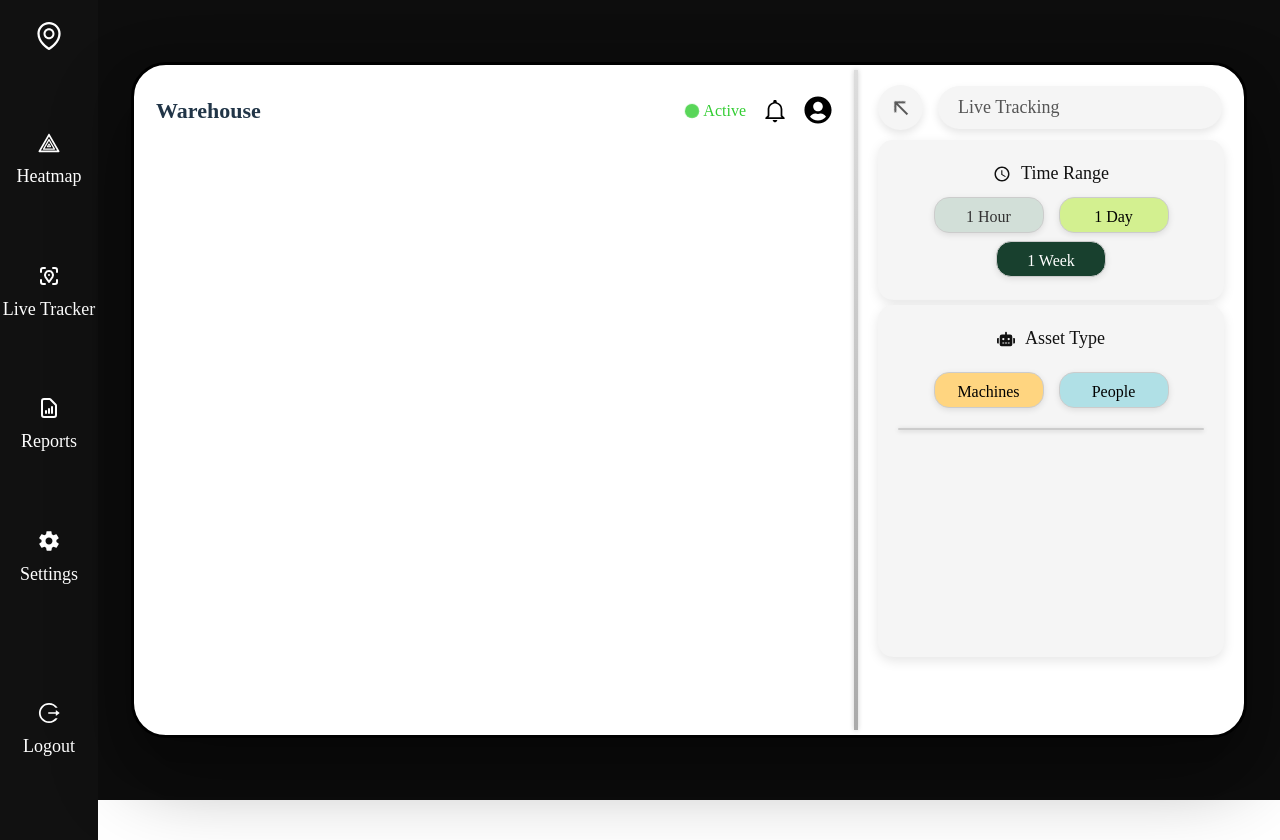
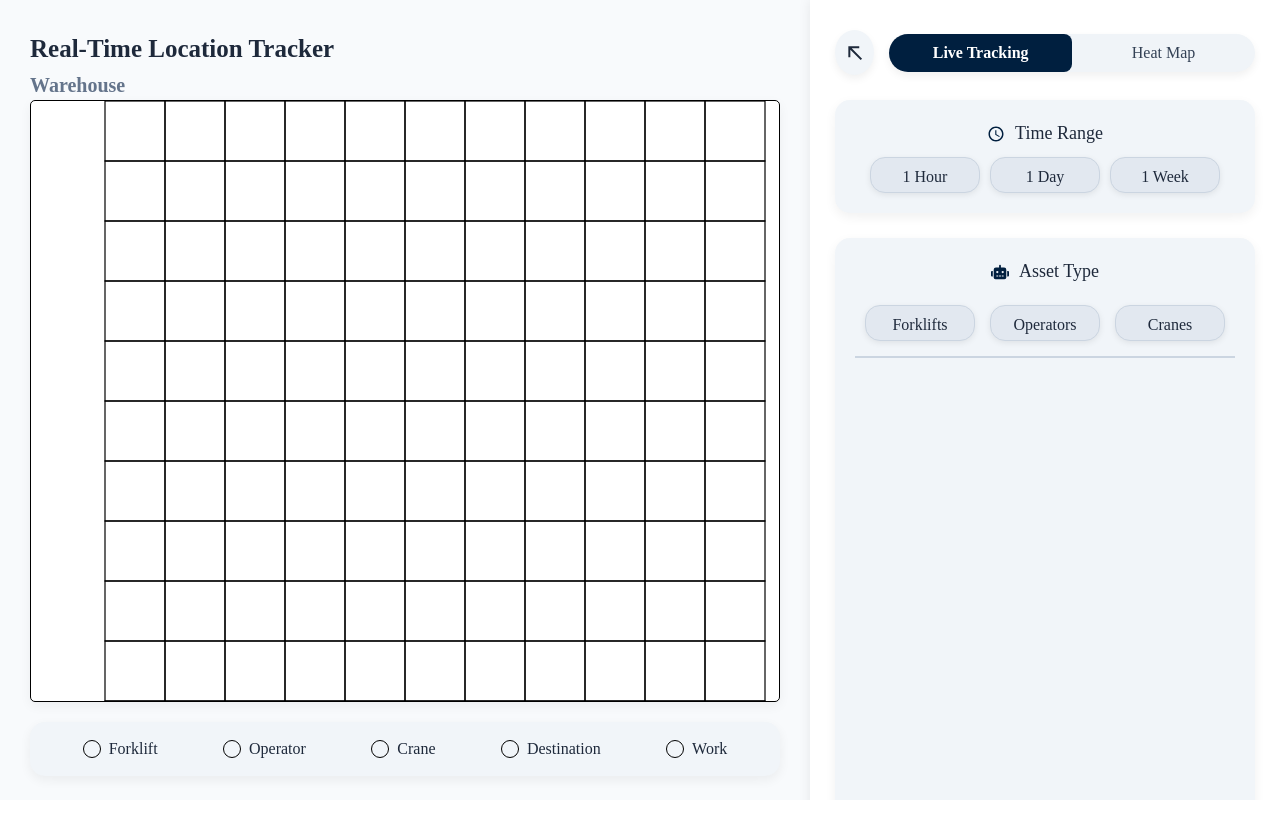
Before and after one commit to Prirmehta/RTLS, a React (Vite) app: page / in a window 1280 px wide. After the commit the page ends 800 px from the top, so only its background shows below. Built offline with nearby package versions, Linux system fonts and the light colour scheme.

Commit message:
Your commit message here

```diff
--- a/package.json
+++ b/package.json
@@ -10,9 +10,12 @@
     "preview": "vite preview"
   },
   "dependencies": {
+    "@react-three/drei": "^10.3.0",
+    "@react-three/fiber": "^9.1.2",
     "react": "^19.1.0",
     "react-dom": "^19.1.0",
-    "react-icons": "^5.5.0"
+    "react-icons": "^5.5.0",
+    "three": "^0.177.0"
   },
   "devDependencies": {
     "@eslint/js": "^9.25.0",
--- a/src/components/Dashboard.tsx
+++ b/src/components/Dashboard.tsx
@@ -1,254 +1,334 @@
-import React, { useState } from 'react';
-import Sidebar from './Sidebar';
-import { FaUserCircle, FaRobot } from 'react-icons/fa';
-import { IoMdNotificationsOutline } from 'react-icons/io';
+import React, { useState, useEffect } from 'react';
 import { BiArrowBack } from "react-icons/bi";
 import { MdAccessTime } from "react-icons/md";
+import { FaRobot } from "react-icons/fa";
 
 const styles = `
+
 @keyframes blink {
   0% { transform: scale(1); opacity: 1; }
   50% { transform: scale(1.4); opacity: 0.6; }
   100% { transform: scale(1); opacity: 1; }
 }
+
+@keyframes detailFadeIn {
+  0% { transform: translateY(20px); opacity: 0; }
+  100% { transform: translateY(0); opacity: 1; }
+}
+
+.detail-animation {
+  animation: detailFadeIn 0.5s ease-in-out forwards;
+}
+
+
+}
 .expand {
-  max-height: 1000px;
+  max-height: 400px;
   opacity: 1;
-  transition: max-height 0.5s ease, opacity 0.5s ease;
+  animation: slideIn 0.4s ease-out;
+  transition: max-height 0.6s ease, opacity 0.6s ease;
 }
 .collapse {
   max-height: 0;
   opacity: 0;
   overflow: hidden;
-  transition: max-height 0.5s ease, opacity 0.5s ease;
+  transition: max-height 0.6s ease, opacity 0.6s ease;
+}
+@keyframes slideIn {
+  from { transform: translateY(30px); opacity: 0; }
+  to { transform: translateY(0); opacity: 1; }
+}
+.toggle-btns {
+  display: flex;
+  justify-content: center;
+  align-items: center;
+  background-color: #f0f4f8;
+  border-radius: 35px;
+  box-shadow: 0 4px 8px rgba(0, 0, 0, 0.06);
+  overflow: hidden;
+  transition: all 0.4s ease;
+  width: 100%;
+}
+.toggle-btns button {
+  flex: 1;
+  padding: 10px 0;
+  font-size: 16px;
+  font-family: 'Times New Roman';
+  border: none;
+  cursor: pointer;
+  transition: all 0.3s ease;
+  background-color: transparent;
+  color: #334155;
+}
+.toggle-btns button.active {
+  background-color: #001f3f;
+  color: white;
+  font-weight: bold;
+}
+.tooltip {
+  font-family: 'Times New Roman';
+  font-size: 13px;
+  fill: #000000;
 }
 `;
 
+const AssetLayout = ({ activeAsset, expandedId }) => {
+  const rows = 10;
+  const cols = 10;
+  const cellSize = 50;
+
+  const cells = [];
+  for (let row = 0; row <= rows; row++) {
+    for (let col = 0; col <= cols; col++) {
+      cells.push(
+        <rect
+          key={`cell-${row}-${col}`}
+          x={col * cellSize}
+          y={row * cellSize}
+          width={cellSize}
+          height={cellSize}
+          fill="none"
+          stroke="#000"
+          strokeWidth="1"
+        />
+      );
+    }
+  }
+
+  const positions = {
+    '1': { x: 100, y: 100 },
+    '2': { x: 200, y: 150 },
+    '3': { x: 300, y: 200 },
+    '4': { x: 150, y: 250 },
+  };
+
+  const circles = expandedId && positions[expandedId] ? (
+    <>
+      <circle
+        cx={positions[expandedId].x}
+        cy={positions[expandedId].y}
+        r="18"
+        fill={activeAsset === 'Forklifts' ? 'yellow' : activeAsset === 'Cranes' ? 'orange' : 'blue'}
+        stroke="#000"
+        strokeWidth="1"
+      />
+      <text
+        x={positions[expandedId].x}
+        y={positions[expandedId].y - 25}
+        textAnchor="middle"
+        className="tooltip"
+      >
+        {activeAsset === 'Forklifts' ? `ForkliftID: #${expandedId}` : activeAsset === 'Cranes' ? `CraneID: #${expandedId}` : `OperatorID: #${expandedId}`}
+      </text>
+    </>
+  ) : null;
+
+  return (
+    <svg width="100%" height="100%" viewBox={`0 0 ${cols * cellSize} ${rows * cellSize}`}>
+      {cells}
+      {circles}
+    </svg>
+  );
+};
+
 const Dashboard = () => {
+  const [panelOpen, setPanelOpen] = useState(true);
+  const [isMobile, setIsMobile] = useState(window.innerWidth < 768);
+  const [activeToggle, setActiveToggle] = useState('Live Tracking');
   const [activeButton, setActiveButton] = useState('');
   const [activeAsset, setActiveAsset] = useState('');
   const [expandedId, setExpandedId] = useState(null);
 
-  const handleButtonClick = (label) => {
-    setActiveButton(label);
-  };
+  const handleResize = () => setIsMobile(window.innerWidth < 768);
 
+  useEffect(() => {
+    window.addEventListener('resize', handleResize);
+    handleResize();
+    return () => window.removeEventListener('resize', handleResize);
+  }, []);
+
+  useEffect(() => {
+    setPanelOpen(!isMobile);
+  }, [isMobile]);
+
+  const handleButtonClick = (label) => setActiveButton(label);
   const handleAssetClick = (label) => {
     setActiveAsset(label);
     setExpandedId(null);
   };
+  const handleIdClick = (id) => setExpandedId(prev => (prev === id ? null : id));
 
-  const handleIdClick = (id) => {
-    setExpandedId(prev => (prev === id ? null : id));
-  };
+  const assetIds = ['1', '2', '3', '4'];
+  const getCurrentIds = () =>
+    ['Forklifts', 'Operators', 'Cranes'].includes(activeAsset) ? assetIds : [];
 
-  const buttonStyles = (label, bgColor, textColor, activeLabel) => ({
-    width: '110px',
-    height: '36px',
-    borderRadius: '15px',
-    border: activeLabel === label ? '2px solid red' : '1px solid #ccc',
-    backgroundColor: bgColor,
+  const buttonStyles = (label, defaultBg, defaultText, activeLabel) => ({
+    width: '110px', height: '36px', borderRadius: '15px',
+    border: activeLabel === label ? '2px solid #001f3f' : '1px solid #cbd5e1',
+    backgroundColor: activeLabel === label ? '#001f3f' : defaultBg,
     fontFamily: 'Times New Roman',
     fontSize: '16px',
-    color: textColor,
+    color: activeLabel === label ? '#ffffff' : defaultText,
     cursor: 'pointer',
-    boxShadow: activeLabel === label ? '0 4px 10px rgba(0,0,0,0.3)' : '0 2px 6px rgba(0,0,0,0.1)',
-    transform: activeLabel === label ? 'translateY(-3px)' : 'translateY(0)',
+    fontWeight: activeLabel === label ? 'bold' : 'normal',
+    boxShadow: activeLabel === label ? '0 4px 10px rgba(0, 0, 0, 0.2)' : '0 2px 6px rgba(0,0,0,0.08)',
+    transform: activeLabel === label ? 'translateY(-2px)' : 'translateY(0)',
     transition: 'all 0.2s ease-in-out'
   });
 
-  const machineIds = ['1', '2', '3', '4'];
-  const peopleIds = ['1', '2', '3', '4'];
-
-  const getCurrentIds = () => {
-    if (activeAsset === 'Machines') return machineIds;
-    if (activeAsset === 'People') return peopleIds;
-    return [];
-  };
-
-  const renderDetails = () => {
-    return (
+  const renderDetails = () => (
     <div style={{
-        backgroundColor: '#f9f9f9',
-        borderRadius: '12px',
-        marginTop: '8px',
-        boxShadow: '0 4px 10px rgba(0,0,0,0.1)',
-        fontFamily: 'Times New Roman',
-        color: '#333',
+      backgroundColor: '#f1f5f9', borderRadius: '12px', marginTop: '8px',
+      boxShadow: '0 4px 8px rgba(0,0,0,0.06)', fontFamily: 'Times New Roman', color: '#1e293b',
     }}>
+      <div style={{ display: 'grid', gridTemplateColumns: '1fr 1fr', gap: '12px', padding: '16px' }}>
+        {['Average Speed', 'Distance Travelled', 'Pace', 'Load Count'].map((title, i) => (
+          <div key={i} style={{ backgroundColor: '#e2e8f0', borderRadius: '10px', padding: '10px', textAlign: 'center' }}>
+            <div style={{ fontSize: '13px', marginBottom: '5px' }}>{title}</div>
+            <div style={{ fontSize: '15px', fontWeight: 'bold' }}>{['14 km/hr', '14 km', '6 minutes/km', '12'][i]}</div>
+          </div>
+        ))}
+      </div>
       <div style={{
-          display: 'grid',
-          gridTemplateColumns: '1fr 1fr',
-          gap: '12px',
-          padding: '16px'
+        backgroundColor: '#cbd5e1', borderRadius: '10px', padding: '15px', margin: '15px',
+        fontSize: '15px', color: '#1e293b', boxShadow: '0 4px 6px rgba(0,0,0,0.05)',
       }}>
-          <div style={{ backgroundColor: '#fff', borderRadius: '10px', padding: '10px', textAlign: 'center' }}>
-            <div style={{ fontSize: '13px', marginBottom: '5px' }}>Average Speed</div>
-            <div style={{ fontSize: '15px', fontWeight: 'bold' }}>14 km/hr</div>
-          </div>
-
-          <div style={{ backgroundColor: '#fff', borderRadius: '10px', padding: '10px', textAlign: 'center' }}>
-            <div style={{ fontSize: '13px', marginBottom: '5px' }}>Distance Travelled</div>
-            <div style={{ fontSize: '15px', fontWeight: 'bold' }}>14 km</div>
-          </div>
-
-          <div style={{ backgroundColor: '#fff', borderRadius: '10px', padding: '10px', textAlign: 'center' }}>
-            <div style={{ fontSize: '13px', marginBottom: '5px' }}>Pace</div>
-            <div style={{ fontSize: '15px', fontWeight: 'bold' }}>6 minutes/km</div>
-          </div>
-
-          <div style={{ backgroundColor: '#fff', borderRadius: '10px', padding: '10px', textAlign: 'center' }}>
-            <div style={{ fontSize: '13px', marginBottom: '5px' }}>Load Count</div>
-            <div style={{ fontSize: '15px', fontWeight: 'bold' }}>12</div>
-          </div>
+        <div style={{ fontWeight: 'bold', fontSize: '16px', marginBottom: '10px' }}>Path Details</div>
+        {['Loading Zone - 10:00 AM', 'Storage Area - 10:30 AM', 'Processing Unit - 11:00 AM', 'Packaging - 11:30 AM', 'Exit - 12:00 PM']
+          .map((text, idx) => <div key={idx}>{idx + 1} : {text}</div>)}
       </div>
     </div>
   );
-  };
 
   return (
-    <div style={{ display: 'flex', height: '100vh', width: '100vw', backgroundColor: '#0d0d0d' }}>
+    <>
       <style>{styles}</style>
-
-      <Sidebar />
-
-      <div style={{ flex: 1, display: 'flex', justifyContent: 'center', alignItems: 'center', padding: '1px' }}>
+      <div style={{ display: 'flex', width: '100vw', height: '100vh', overflow: 'hidden', position: 'relative', backgroundColor: '#ffffff' }}>
         <div style={{
-          width: 'calc(100% - 70px)',
-          height: 'calc(100% - 70px)',
-          maxWidth: '1256px',
-          maxHeight: '670px',
+          flex: panelOpen ? 2 : 1,
+          padding: '30px',
+          backgroundColor: '#f8fafc',
+          display: 'flex',
+          flexDirection: 'column',
+          justifyContent: 'space-between'
+        }}>
+          <div>
+            <div style={{ fontSize: '25px', fontWeight: 'bold', fontFamily: 'Times New Roman', color: '#1e293b', marginBottom: '2px' }}>
+              Real-Time Location Tracker
+            </div>
+            <h3 style={{ fontFamily: 'Times New Roman', fontSize: '20px', margin: 0, color: '#64748b' }}>Warehouse</h3>
+            <div style={{
+              height: '75vh',
               backgroundColor: '#fff',
-          borderRadius: '35px',
-          border: '3px solid #000',
-          boxShadow: `0 40px 80px rgba(0, 0, 0, 0.35), 0 20px 40px rgba(0, 0, 0, 0.2)`,
-          transition: 'all 0.3s ease-in-out',
-          display: 'flex',
-          overflow: 'hidden'
+              border: '1px solid #000',
+              borderRadius: '5px',
+              boxShadow: '0 4px 12px rgba(0,0,0,0.05)',
+              display: 'flex', justifyContent: 'center', alignItems: 'center',
+              fontSize: '22px', marginBottom: '20px', overflow: 'auto'
             }}>
-
-          {/* Left Section */}
-          <div style={{ flex: 1.2, padding: '2px' }}>
-            <div style={{
-              display: 'flex', justifyContent: 'space-between', alignItems: 'center',
-              marginTop: '5px', marginLeft: '20px', marginRight: '20px'
-            }}>
-              <h3 style={{ fontFamily: 'Times New Roman', fontSize: '22px' }}>Warehouse</h3>
-
-              <div style={{ display: 'flex', alignItems: 'center', gap: '15px' }}>
-                <div style={{ display: 'flex', alignItems: 'center', gap: '5px' }}>
-                  <div style={{
-                    width: '12px', height: '12px', borderRadius: '50%',
-                    backgroundColor: '#32CD32', animation: 'blink 1.5s infinite'
-                  }}></div>
-                  <span style={{ color: '#32CD32', fontFamily: 'Times New Roman', fontSize: '16px' }}>
-                    Active
-                  </span>
-                </div>
-                <IoMdNotificationsOutline size={28} color="#000" />
-                <FaUserCircle size={28} color="#000" style={{ marginTop: '-2px' }} />
+              <AssetLayout activeAsset={activeAsset} expandedId={expandedId} />
             </div>
           </div>
+          <div style={{
+            backgroundColor: '#f1f5f9',
+            borderRadius: '15px',
+            boxShadow: '0 4px 12px rgba(0, 0, 0, 0.06)',
+            padding: '15px 20px',
+            display: 'flex',
+            justifyContent: 'space-around',
+            alignItems: 'center',
+            fontFamily: 'Times New Roman',
+            fontSize: '16px',
+            color: '#1e293b'
+          }}>
+            {['Forklift', 'Operator', 'Crane', 'Destination', 'Work'].map((label, index) => (
+              <div key={index} style={{ display: 'flex', alignItems: 'center', gap: '8px' }}>
+                <div style={{ width: '16px', height: '16px', borderRadius: '50%', border: '1px solid #000' }}></div>
+                <span>{label}</span>
               </div>
-
-          {/* Divider */}
-          <div style={{
-            width: '2px', background: 'linear-gradient(to bottom, #ddd, #aaa)',
-            boxShadow: '0 0 5px rgba(0,0,0,0.2)', padding: '1px', marginTop: '5px', marginBottom: '5px'
-          }} />
-
-          {/* Right Section */}
-          <div style={{ flex: 0.4, padding: '20px', display: 'flex', flexDirection: 'column' }}>
-            {/* Back button + Live Tracking */}
-            <div style={{ display: 'flex', alignItems: 'center', marginBottom: '10px', gap: '15px' }}>
-              <div style={{
-                width: '45px', height: '45px', borderRadius: '50%',
-                backgroundColor: '#f5f5f5', boxShadow: '0 4px 8px rgba(0, 0, 0, 0.1)',
-                display: 'flex', justifyContent: 'center', alignItems: 'center',
-                cursor: 'pointer'
-              }}>
-                <BiArrowBack size={24} color="#555" style={{ transform: 'rotate(45deg)' }} />
-              </div>
-
-              <div style={{
-                flex: 1, backgroundColor: '#f5f5f5', borderRadius: '35px',
-                padding: '8px 20px', marginRight: '2px', boxShadow: '0 4px 8px rgba(0, 0, 0, 0.1)',
-              }}>
-                <span style={{ fontFamily: 'Times New Roman', fontSize: '18px', color: '#555' }}>
-                  Live Tracking
-                </span>
+            ))}
           </div>
         </div>
-
-            {/* Time Range Rectangle */}
+        {panelOpen && (
           <div style={{
-              margin: '0 auto 5px auto',
-              backgroundColor: '#f5f5f5',
-              borderRadius: '15px',
-              boxShadow: '0 4px 12px rgba(0, 0, 0, 0.1)',
-              padding: '20px',
-              height: '120px',
-              width: '306px'
+            width: isMobile ? '100%' : '420px',
+            height: '100vh',
+            backgroundColor: '#ffffff',
+            boxShadow: '0 0 12px rgba(0,0,0,0.08)',
+            padding: '30px 25px',
+            display: 'flex', flexDirection: 'column', gap: '25px',
+            position: isMobile ? 'absolute' : 'relative', right: 0, top: 0,
+            zIndex: 5, overflow: 'hidden'
           }}>
-              <div style={{ display: 'flex', alignItems: 'center', justifyContent: 'center', gap: '10px', marginBottom: '10px' }}>
-                <MdAccessTime size={18} color="#111" />
-                <span style={{ fontFamily: 'Times New Roman', fontSize: '18px', color: '#111' }}>
-                  Time Range
-                </span>
+            <div style={{ display: 'flex', alignItems: 'center', gap: '15px' }}>
+              <div onClick={() => setPanelOpen(false)} style={{
+                width: '45px', height: '45px', borderRadius: '50%',
+                backgroundColor: '#f1f5f9', boxShadow: '0 4px 8px rgba(0, 0, 0, 0.06)',
+                display: 'flex', justifyContent: 'center', alignItems: 'center', cursor: 'pointer'
+              }}>
+                <BiArrowBack size={24} color="#1e293b" style={{ transform: 'rotate(45deg)' }} />
               </div>
-
-              <div style={{ display: 'flex', justifyContent: 'center', gap: '15px', marginBottom: '8px' }}>
-                <button style={buttonStyles('1 Hour', '#D2DFD8', '#333', activeButton)} onClick={() => handleButtonClick('1 Hour')}>1 Hour</button>
-                <button style={buttonStyles('1 Day', '#D3F090', 'black', activeButton)} onClick={() => handleButtonClick('1 Day')}>1 Day</button>
-              </div>
-
-              <div style={{ display: 'flex', justifyContent: 'center' }}>
-                <button style={buttonStyles('1 Week', '#18402E', 'white', activeButton)} onClick={() => handleButtonClick('1 Week')}>1 Week</button>
+              <div className="toggle-btns">
+                <button className={activeToggle === 'Live Tracking' ? 'active' : ''} onClick={() => setActiveToggle('Live Tracking')}>
+                  Live Tracking
+                </button>
+                <button className={activeToggle === 'Heat Map' ? 'active' : ''} onClick={() => setActiveToggle('Heat Map')}>
+                  Heat Map
+                </button>
               </div>
             </div>
-
-            {/* Asset Type Rectangle */}
+            <div style={{ backgroundColor: '#f1f5f9', borderRadius: '15px', boxShadow: '0 4px 12px rgba(0, 0, 0, 0.06)', padding: '20px' }}>
+              <div style={{ display: 'flex', justifyContent: 'center', alignItems: 'center', gap: '10px', marginBottom: '10px' }}>
+                <MdAccessTime size={18} color="#001f3f" />
+                <span style={{ fontFamily: 'Times New Roman', fontSize: '18px', color: '#1e293b' }}>Time Range</span>
+              </div>
+              <div style={{ display: 'flex', justifyContent: 'center', gap: '10px', flexWrap: 'wrap' }}>
+                {['1 Hour', '1 Day', '1 Week'].map((label) => (
+                  <button
+                    key={label}
+                    style={buttonStyles(label, '#e2e8f0', '#1e293b', activeButton)}
+                    onClick={() => handleButtonClick(label)}
+                  >
+                    {label}
+                  </button>
+                ))}
+              </div>
+            </div>
             <div style={{
-              width: '306px',
-              height: '312px',
-              margin: '0 auto',
-              backgroundColor: '#f5f5f5',
-              borderRadius: '15px',
-              boxShadow: '0 4px 12px rgba(0, 0, 0, 0.1)',
-              padding: '20px'
+              backgroundColor: '#f1f5f9', borderRadius: '15px',
+              boxShadow: '0 4px 12px rgba(0, 0, 0, 0.06)',
+              padding: '20px', flex: 1, overflowY: 'auto'
             }}>
               <div style={{ display: 'flex', justifyContent: 'center', alignItems: 'center', gap: '10px', marginBottom: '20px' }}>
-                <FaRobot size={18} color="#111" />
-                <span style={{ fontFamily: 'Times New Roman', fontSize: '18px', color: '#111' }}>Asset Type</span>
+                <FaRobot size={18} color="#001f3f" />
+                <span style={{ fontFamily: 'Times New Roman', fontSize: '18px', color: '#1e293b' }}>Asset Type</span>
               </div>
-
-              <div style={{ display: 'flex', justifyContent: 'center', gap: '15px', marginBottom: '20px' }}>
-                <button style={buttonStyles('Machines', '#FFD580', 'black', activeAsset)} onClick={() => handleAssetClick('Machines')}>Machines</button>
-                <button style={buttonStyles('People', '#B0E0E6', 'black', activeAsset)} onClick={() => handleAssetClick('People')}>People</button>
+              <div style={{ display: 'flex', justifyContent: 'center', gap: '15px', marginBottom: '15px' }}>
+                {['Forklifts', 'Operators', 'Cranes'].map((label) => (
+                  <button
+                    key={label}
+                    style={buttonStyles(label, '#e2e8f0', '#1e293b', activeAsset)}
+                    onClick={() => handleAssetClick(label)}
+                  >
+                    {label}
+                  </button>
+                ))}
               </div>
-
-              <div style={{ height: '2px', width: '100%', backgroundColor: '#ccc', boxShadow: '0 1px 5px rgba(0,0,0,0.2)', borderRadius: '2px', marginBottom: '10px' }}></div>
-
-              {/* Scrollable IDs */}
-              <div style={{ overflowY: 'auto', maxHeight: '130px' }}>
+              <div style={{ height: '2px', backgroundColor: '#cbd5e1', marginBottom: '10px' }}></div>
               {getCurrentIds().map(id => (
                 <div key={id} style={{ marginBottom: '10px' }}>
                   <div
                     style={{
-                        padding: '10px',
-                        fontFamily: 'Times New Roman',
-                        fontSize: '16px',
-                        color: '#333',
-                        cursor: 'pointer',
-                        borderRadius: '10px',
-                        backgroundColor: expandedId === id
-                          ? (activeAsset === 'Machines' ? '#FFD580' : '#B0E0E6')
-                          : 'transparent',
+                      padding: '10px', fontSize: '16px', fontFamily: 'Times New Roman',
+                      color: expandedId === id ? '#001f3f' : '#1e293b',
+                      fontWeight: expandedId === id ? 'bold' : 'normal',
+                      cursor: 'pointer', borderRadius: '10px',
+                      backgroundColor: expandedId === id ? '#e0f2fe' : 'transparent',
                       transition: 'all 0.3s ease'
                     }}
                     onClick={() => handleIdClick(id)}
                   >
-                      {activeAsset === 'Machines' ? `MachineID : #${id}` : `PersonID : #${id}`}
+                    {activeAsset === 'Forklifts' ? `ForkliftID : #${id}` : activeAsset === 'Cranes' ? `CraneID : #${id}` : `OperatorID : #${id}`}
                   </div>
                   <div className={expandedId === id ? 'expand' : 'collapse'}>
                     {expandedId === id && renderDetails()}
@@ -256,14 +336,21 @@ const Dashboard = () => {
                 </div>
               ))}
             </div>
-
           </div>
-
+        )}
+        {!panelOpen && (
+          <div onClick={() => setPanelOpen(true)} style={{
+            position: 'absolute', top: '30px', right: '20px',
+            width: '45px', height: '45px', borderRadius: '50%',
+            backgroundColor: '#f1f5f9', boxShadow: '0 4px 8px rgba(0,0,0,0.08)',
+            display: 'flex', justifyContent: 'center', alignItems: 'center',
+            cursor: 'pointer', zIndex: 20
+          }}>
+            <BiArrowBack size={24} color="#1e293b" style={{ transform: 'rotate(225deg)' }} />
           </div>
-
+        )}
       </div>
-      </div>
-    </div>
+    </>
   );
 };
 
```
Also changed, not shown: src/components/AssetLayout.tsx (added, +148 -0 lines), 1 other file (tests, documents, lock files or other folders). Lines whose indentation alone changed are shown as unchanged.
